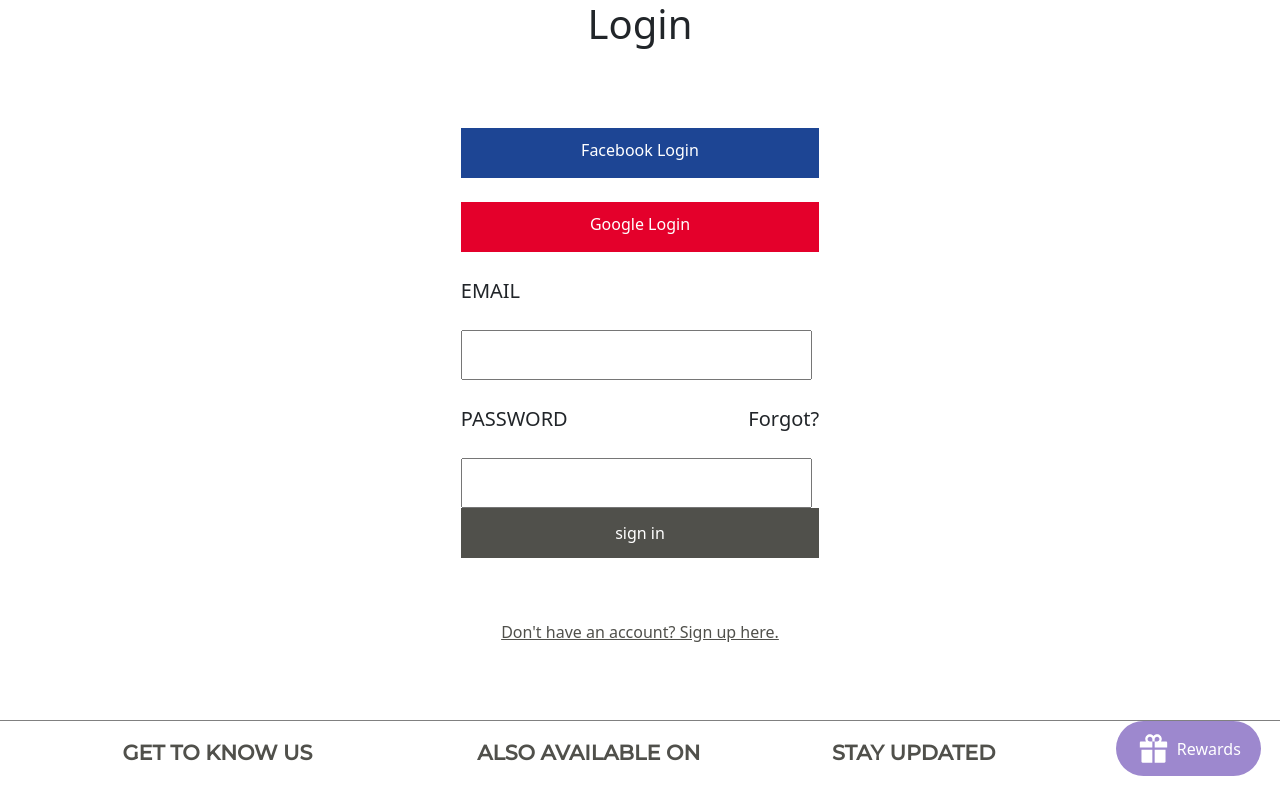
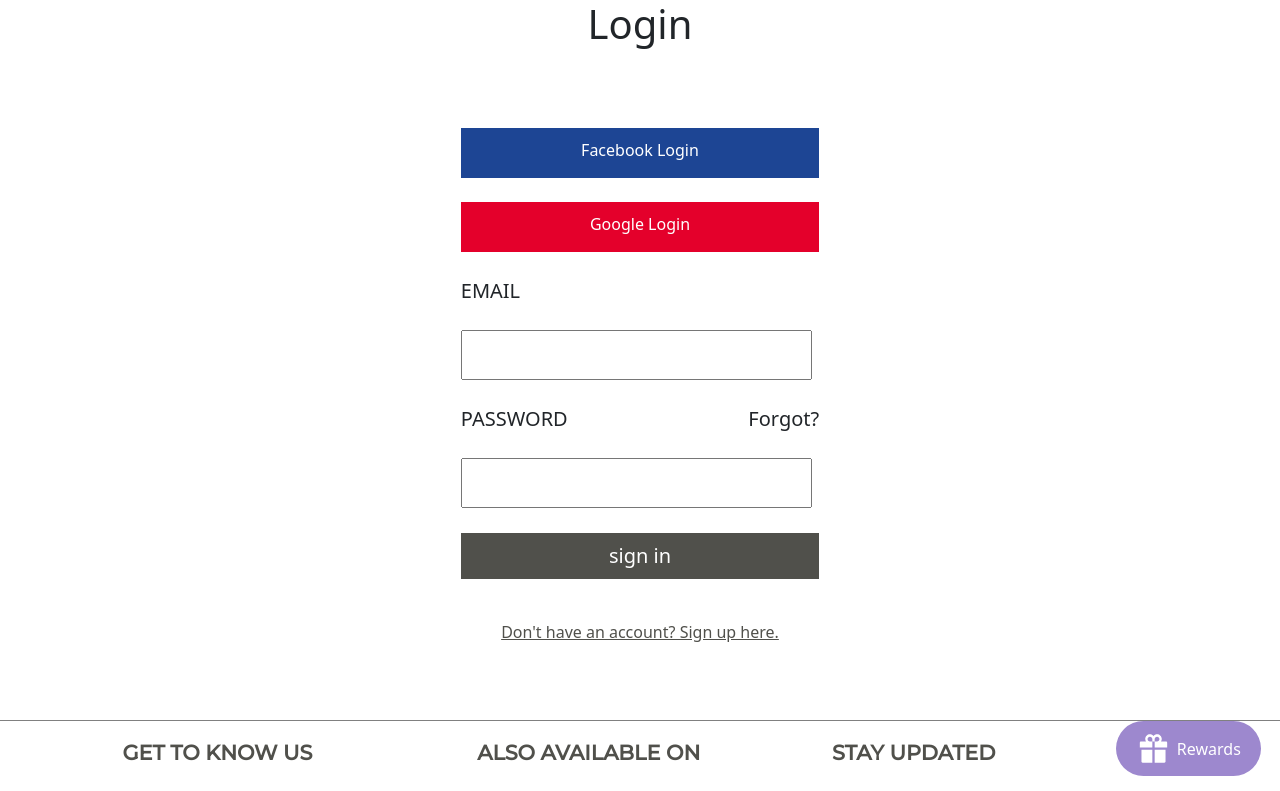
Before and after one commit to jitesh-95/dot-and-key, a React (Create React App) app: page /login in a window 1280 px wide. Shown: the top 791 px of the page. Built offline with nearby package versions, Linux system fonts and the light colour scheme.

Commit message:
Update Login.css

```diff
--- a/src/Pages/Login.css
+++ b/src/Pages/Login.css
@@ -53,7 +53,7 @@ label{
     display: flex;
     justify-content: space-between;
 }
-button{
+.SIGNBTN{
     margin-top: 25px;
     height:13%;
     width:100%;
```
